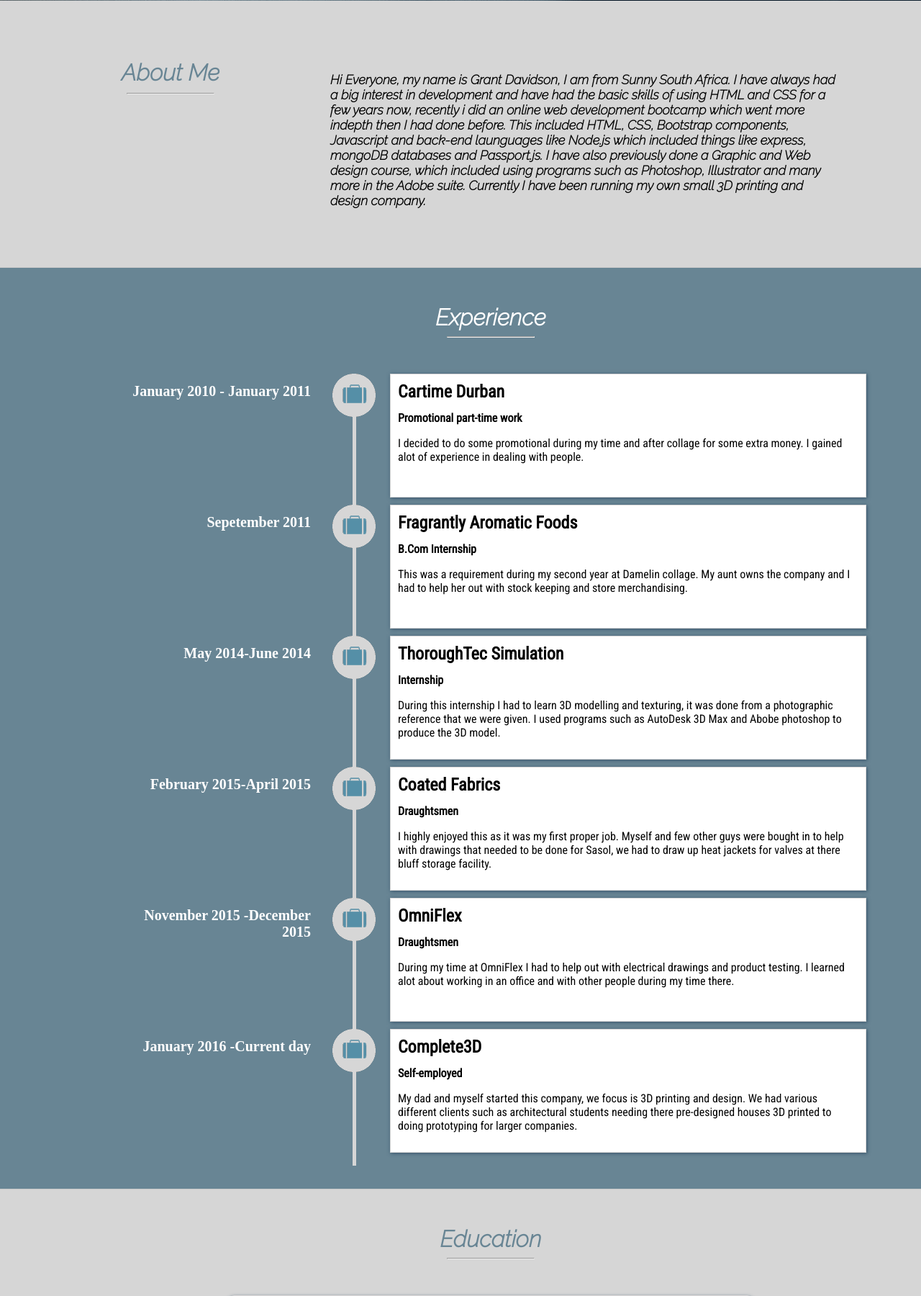
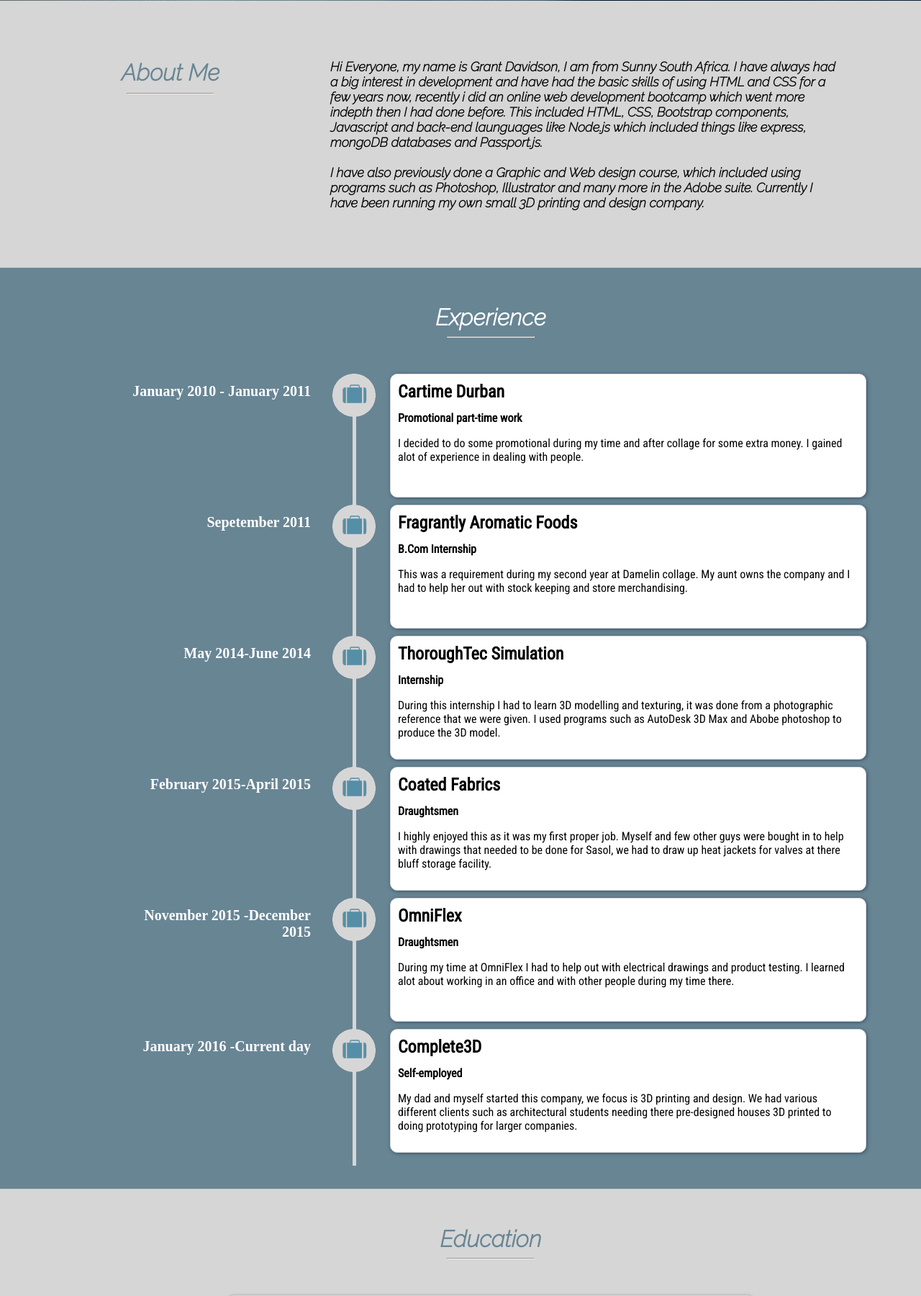
Before and after one commit to GrantMAD/Grantportfolio, a PHP site: page / in a window 1280 px wide; the page is wider, and only the part inside the window is pictured. Shown: the part 643-2443 px from the top of that part at 72% size. Run offline with PHP 8.4, Linux system fonts and the light colour scheme.

Commit message:
updating elements

```diff
--- a/Portfolioindex.css
+++ b/Portfolioindex.css
@@ -165,6 +165,7 @@ hr {
 .Aboutmepara {
 	font-family: 'Raleway', sans-serif;
 	font-size: 18px;
+	margin: 0px;
 }
 
 
@@ -230,6 +231,7 @@ hr {
 	height: 150px;
 	border: 1px solid #d6d6d6;
 	box-shadow: 1px 1px 5px 0px #355169;
+	border-radius: 10px;
 }
 
 .experiancecontenthead {
--- a/index.html
+++ b/index.html
@@ -31,7 +31,7 @@
 				<hr>
 			</div>
 			<div class="Aboutinfo">
-				<p class="Aboutmepara"><strong>Hi Everyone, my name is Grant Davidson, I am from Sunny South Africa. I have always had a big interest in development and have had the basic skills of using HTML and CSS for a few years now, recently i did an online web development bootcamp which went more indepth then I had done before. This included HTML, CSS, Bootstrap components, Javascript and back-end launguages like Node.js which included things like express, mongoDB databases and Passport.js. I have also previously done a Graphic and Web design course, which included using programs such as Photoshop, Illustrator and many more in the Adobe suite. Currently I have been running my own small 3D printing and design company.</strong></p>
+				<p class="Aboutmepara"><strong>Hi Everyone, my name is Grant Davidson, I am from Sunny South Africa. I have always had a big interest in development and have had the basic skills of using HTML and CSS for a few years now, recently i did an online web development bootcamp which went more indepth then I had done before. This included HTML, CSS, Bootstrap components, Javascript and back-end launguages like Node.js which included things like express, mongoDB databases and Passport.js.<br><br>I have also previously done a Graphic and Web design course, which included using programs such as Photoshop, Illustrator and many more in the Adobe suite. Currently I have been running my own small 3D printing and design company.</strong></p>
 			</div>
 		</div>
 
```
